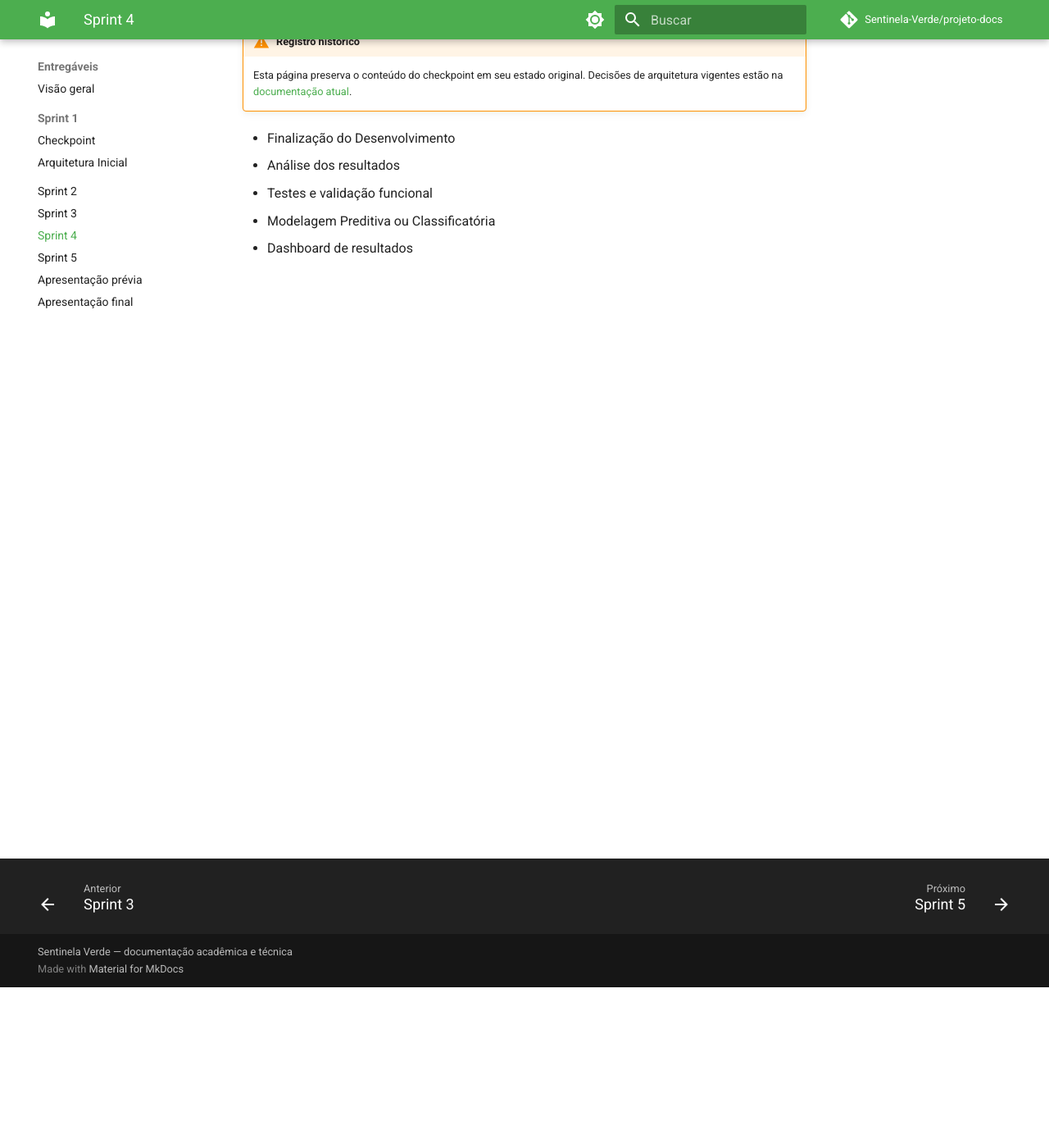
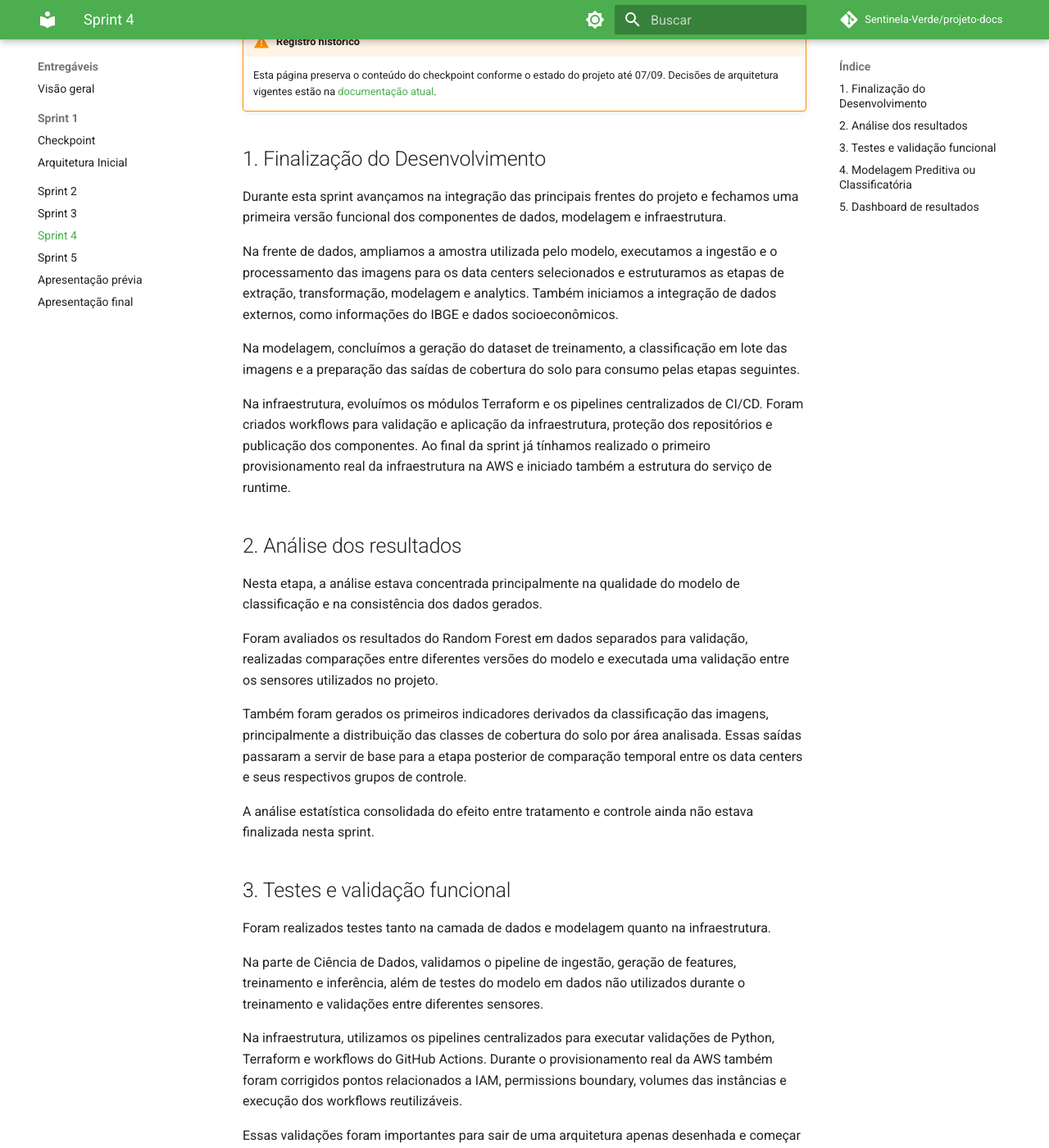
Before and after one commit to Sentinela-Verde/projeto-docs, an MkDocs documentation site: the page built from docs/entregaveis/sprint-4.md, in a window 1280 px wide and 1400 px high, scrolled down 196 px. Shown: the whole window at 82% size. Built offline with MkDocs 1.6.1 and Material for MkDocs 9.7.7, drawn with Linux system fonts in a browser that asks for light colours; comment, search, counter and statistics services are not loaded; some of the changed text lies outside the part shown.

Commit message:
docs: expand sprint 4 checkpoint

```diff
--- a/docs/entregaveis/sprint-4.md
+++ b/docs/entregaveis/sprint-4.md
@@ -1,10 +1,53 @@
 # Sprint 4 — 01/09 a 07/09
 
 !!! warning "Registro histórico"
-    Esta página preserva o conteúdo do checkpoint em seu estado original. Decisões de arquitetura vigentes estão na [documentação atual](../arquitetura/index.md).
+    Esta página preserva o conteúdo do checkpoint conforme o estado do projeto até 07/09. Decisões de arquitetura vigentes estão na [documentação atual](../arquitetura/index.md).
 
-- Finalização do Desenvolvimento
-- Análise dos resultados
-- Testes e validação funcional
-- Modelagem Preditiva ou Classificatória
-- Dashboard de resultados
+
+## 1. Finalização do Desenvolvimento
+
+Durante esta sprint avançamos na integração das principais frentes do projeto e fechamos uma primeira versão funcional dos componentes de dados, modelagem e infraestrutura.
+
+Na frente de dados, ampliamos a amostra utilizada pelo modelo, executamos a ingestão e o processamento das imagens para os data centers selecionados e estruturamos as etapas de extração, transformação, modelagem e analytics. Também iniciamos a integração de dados externos, como informações do IBGE e dados socioeconômicos.
+
+Na modelagem, concluímos a geração do dataset de treinamento, a classificação em lote das imagens e a preparação das saídas de cobertura do solo para consumo pelas etapas seguintes.
+
+Na infraestrutura, evoluímos os módulos Terraform e os pipelines centralizados de CI/CD. Foram criados workflows para validação e aplicação da infraestrutura, proteção dos repositórios e publicação dos componentes. Ao final da sprint já tínhamos realizado o primeiro provisionamento real da infraestrutura na AWS e iniciado também a estrutura do serviço de runtime.
+
+## 2. Análise dos resultados
+
+Nesta etapa, a análise estava concentrada principalmente na qualidade do modelo de classificação e na consistência dos dados gerados.
+
+Foram avaliados os resultados do Random Forest em dados separados para validação, realizadas comparações entre diferentes versões do modelo e executada uma validação entre os sensores utilizados no projeto.
+
+Também foram gerados os primeiros indicadores derivados da classificação das imagens, principalmente a distribuição das classes de cobertura do solo por área analisada. Essas saídas passaram a servir de base para a etapa posterior de comparação temporal entre os data centers e seus respectivos grupos de controle.
+
+A análise estatística consolidada do efeito entre tratamento e controle ainda não estava finalizada nesta sprint.
+
+## 3. Testes e validação funcional
+
+Foram realizados testes tanto na camada de dados e modelagem quanto na infraestrutura.
+
+Na parte de Ciência de Dados, validamos o pipeline de ingestão, geração de features, treinamento e inferência, além de testes do modelo em dados não utilizados durante o treinamento e validações entre diferentes sensores.
+
+Na infraestrutura, utilizamos os pipelines centralizados para executar validações de Python, Terraform e workflows do GitHub Actions. Durante o provisionamento real da AWS também foram corrigidos pontos relacionados a IAM, permissions boundary, volumes das instâncias e execução dos workflows reutilizáveis.
+
+Essas validações foram importantes para sair de uma arquitetura apenas desenhada e começar a testar efetivamente os componentes no ambiente AWS.
+
+## 4. Modelagem Preditiva ou Classificatória
+
+O modelo de classificação de cobertura do solo foi consolidado utilizando Random Forest.
+
+Cada pixel das imagens passou a ser representado pelas bandas espectrais e pelos índices derivados utilizados pelo projeto. A partir dessas informações, o modelo classifica os pixels nas categorias de cobertura do solo definidas para a análise.
+
+Durante a sprint também ampliamos o conjunto de áreas utilizadas no desenvolvimento do modelo, adicionamos rotulagem manual para complementar os rótulos automáticos e realizamos ajustes de hiperparâmetros.
+
+A inferência em lote passou a gerar mapas classificados para as imagens processadas, permitindo transformar o dado raster em indicadores quantitativos que poderiam ser comparados ao longo do tempo.
+
+## 5. Dashboard de resultados
+
+O dashboard ainda não estava finalizado ao término desta sprint.
+
+O principal trabalho realizado nesta etapa foi preparar as saídas que alimentariam a visualização: classificações das imagens, percentuais das classes de cobertura do solo e dados socioeconômicos associados aos locais analisados.
+
+Com essas informações estruturadas, a implementação e consolidação do dashboard ficaram para a sprint seguinte.
```
